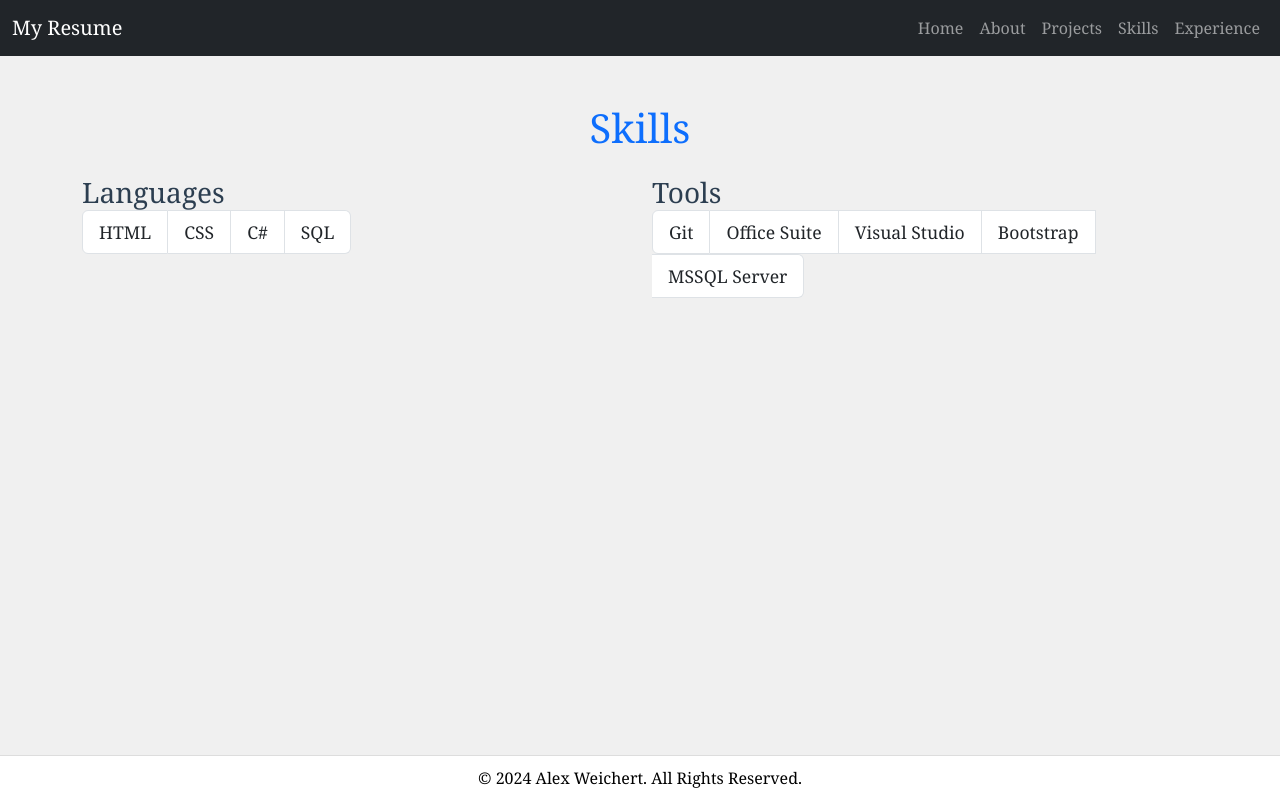
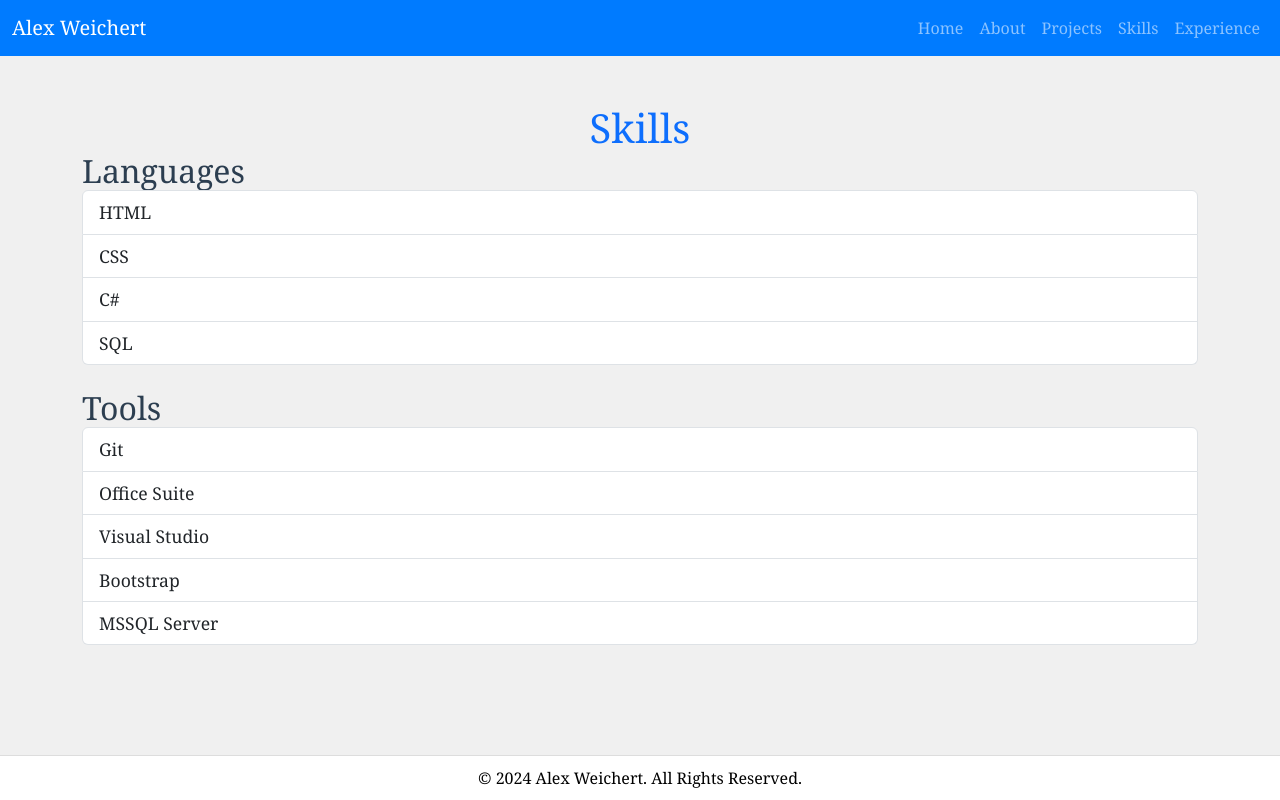
Before and after one commit to WeichertAlex/WeichertAlex.io, a plain HTML site: page skills.html in a window 1280 px wide. Drawn offline with nearby package versions, Linux system fonts and the light colour scheme.

Commit message:
test 8 (fixing style again)

```diff
--- a/resumeformat.css
+++ b/resumeformat.css
@@ -1,15 +1,27 @@
 /* Basic Reset */
-body, h1, h2, h3, p, ul {
+body, h1, h2, h3, p, ul, li {
     margin: 0;
     padding: 0;
     box-sizing: border-box;
 }
 
-/* Background and Text Color */
+/* Apply Georgia font to the entire webpage */
 body {
+    font-family: 'Georgia', serif !important; /* Georgia font, use serif as fallback */
     background-color: #f0f0f0; /* Light grey background */
     color: #000000; /* Black text */
-    font-family: Georgia, serif;
+    margin: 0;
+    padding: 0;
+}
+
+/* Apply Georgia font to all major text elements */
+h1, h2, h3, p, li, a {
+    font-family: 'Georgia', serif !important; /* The !important rule ensures it overrides any other styles */
+}
+
+/* Navbar Styles */
+.navbar {
+    background-color: #007bff; /* Blue background for navbar */
 }
 
 /* Footer at the bottom of the page */
@@ -26,11 +38,6 @@ footer {
 /* Text and Header Styles */
 h1, h2, h3 {
     color: #2c3e50;
-}
-
-/* Navbar Styles */
-.navbar {
-    background-color: #007bff; /* Blue background for navbar */
 }
 
 /* Add spacing to sections */
--- a/skills.html
+++ b/skills.html
@@ -9,9 +9,9 @@
 </head>
 <body>
     <header>
-        <nav class="navbar navbar-expand-lg navbar-dark bg-dark">
+        <nav class="navbar navbar-expand-lg navbar-dark">
             <div class="container-fluid">
-                <a class="navbar-brand" href="index.html">My Resume</a>
+                <a class="navbar-brand" href="index.html">Alex Weichert</a>
                 <button class="navbar-toggler" type="button" data-bs-toggle="collapse" data-bs-target="#navbarNav" aria-controls="navbarNav" aria-expanded="false" aria-label="Toggle navigation">
                     <span class="navbar-toggler-icon"></span>
                 </button>
@@ -28,34 +28,26 @@
         </nav>
     </header>
 
-
     <main class="container mt-5">
         <section>
-            <h1 class="text-center text-primary mb-4">Skills</h1>
-            <div class="row">
-                <div class="col-md-6">
-                    <h3>Languages</h3>
-                    <ul class="list-group list-group-horizontal flex-wrap">
+            <h1 class="text-center text-primary">Skills</h1>
+            <h2>Languages</h2>
+            <ul class="list-group">
                 <li class="list-group-item">HTML</li>
                 <li class="list-group-item">CSS</li>
                 <li class="list-group-item">C#</li>
                 <li class="list-group-item">SQL</li>
             </ul>
-                </div>
-                <div class="col-md-6">
-                    <h3>Tools</h3>
-                    <ul class="list-group list-group-horizontal flex-wrap">
+            <h2 class="mt-4">Tools</h2>
+            <ul class="list-group">
                 <li class="list-group-item">Git</li>
                 <li class="list-group-item">Office Suite</li>
                 <li class="list-group-item">Visual Studio</li>
                 <li class="list-group-item">Bootstrap</li>
                 <li class="list-group-item">MSSQL Server</li>
             </ul>
-                </div>
-            </div>
         </section>
     </main>
-
 
     <footer>
         <p>&copy; 2024 Alex Weichert. All Rights Reserved.</p>
```
Also changed, not shown: about.html (+1 -1 lines), experience.html (+1 -1 lines), index.html (+1 -1 lines), projects.html (+1 -1 lines). Lines whose indentation alone changed are shown as unchanged.
